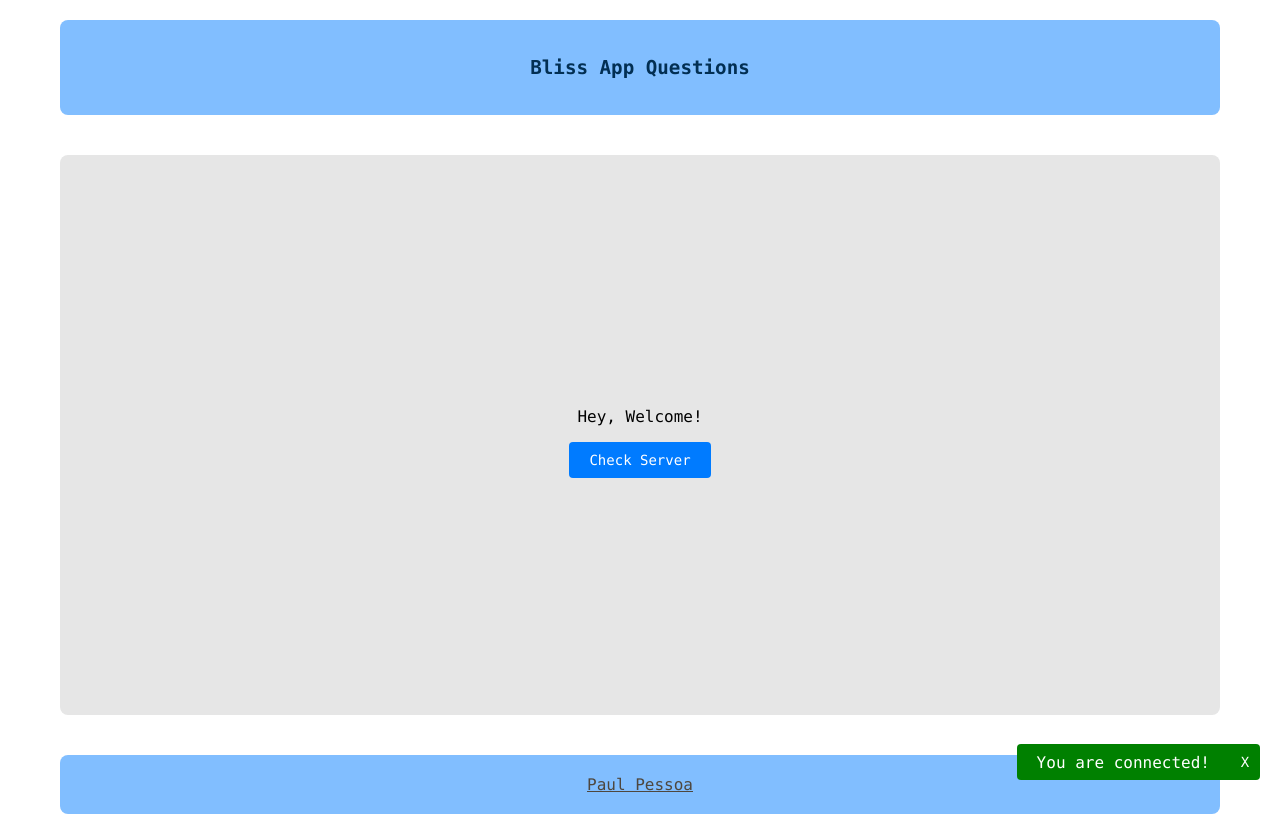
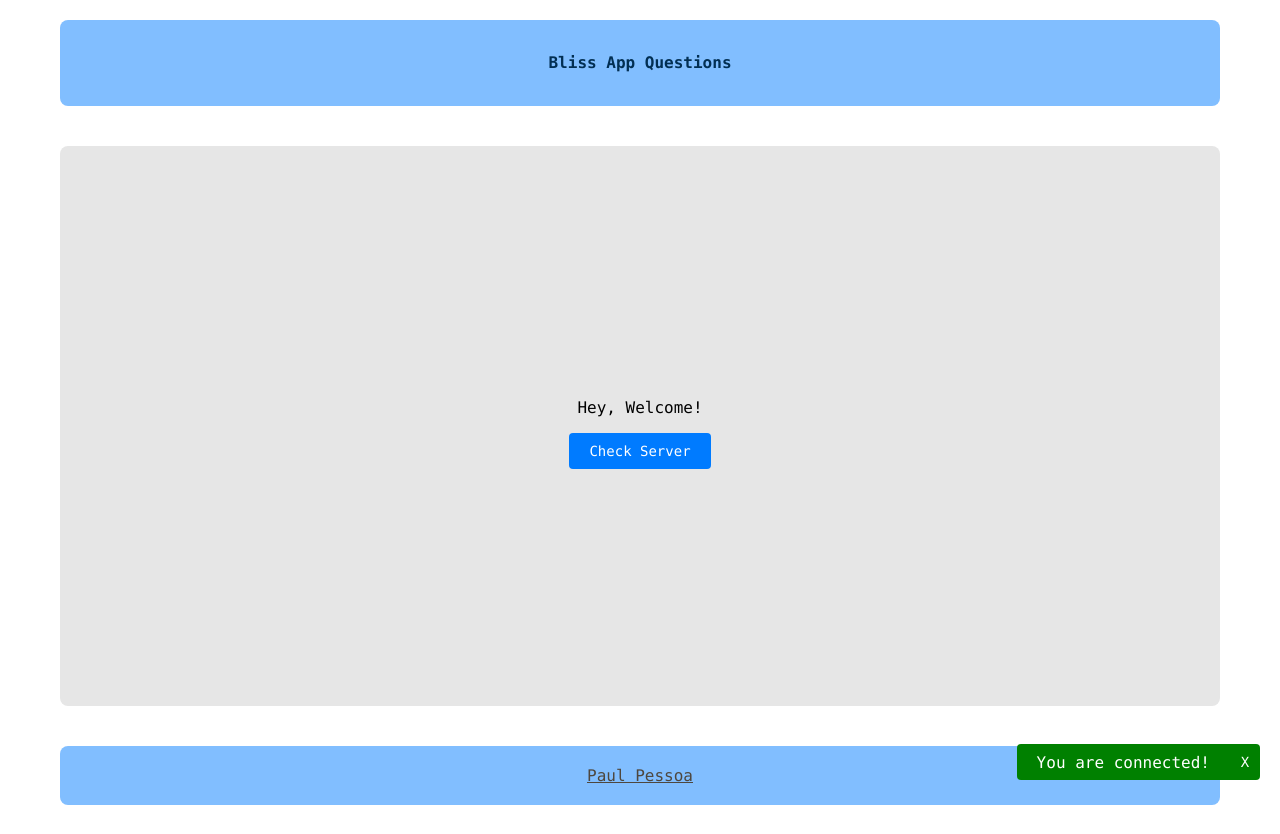
Before and after one commit to paulpessoa/bliss-app-questions, a Next.js app: page / in a window 1280 px wide. Built offline with nearby package versions, Linux system fonts and the light colour scheme; no server answers.

Commit message:
adjust font size

```diff
--- a/src/styles/variables.scss
+++ b/src/styles/variables.scss
@@ -19,5 +19,5 @@ $link-color: #4e473e;
 // font sizes
 $small-font-size: 0.5em;
 $chip-font-size: 0.8em;
-$medium-font-size: 1.2em;
-$large-font-size: 2em;
+$medium-font-size: 1.0em;
+$large-font-size: 1.4em;
```
